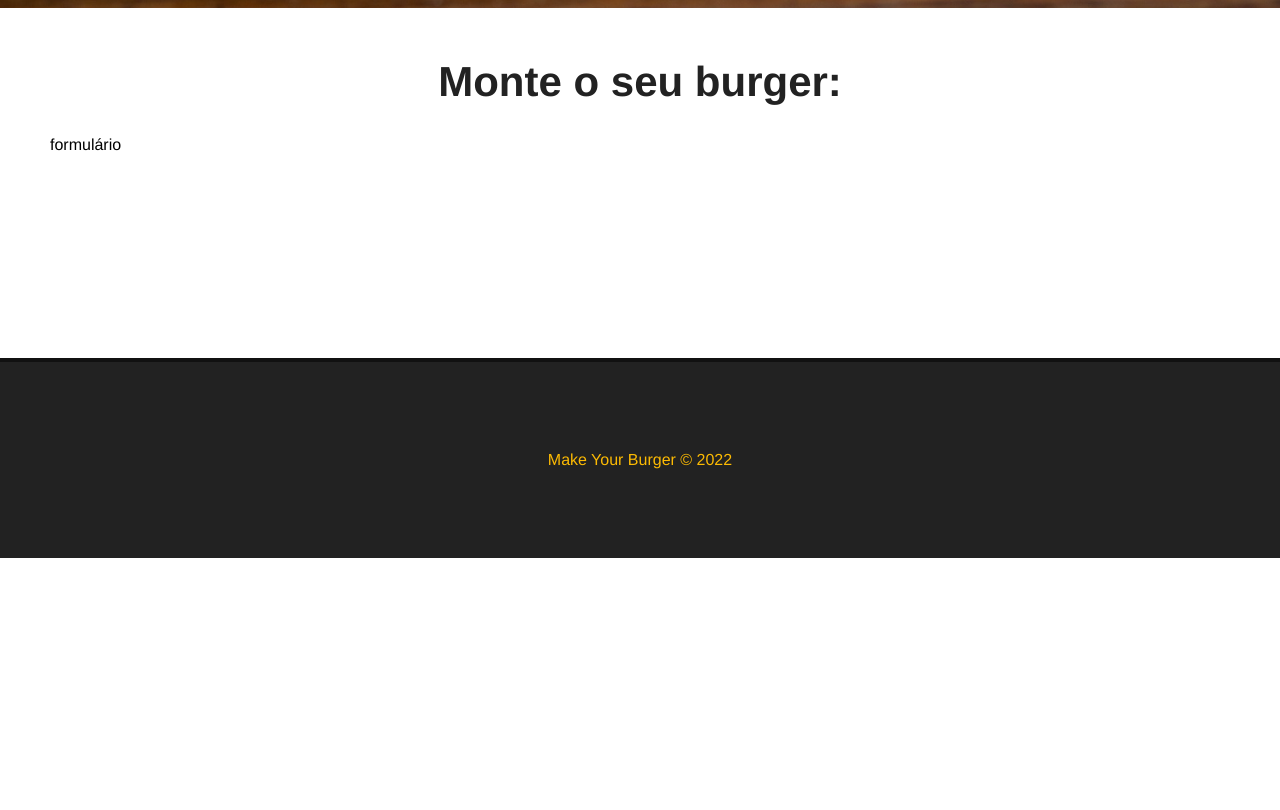
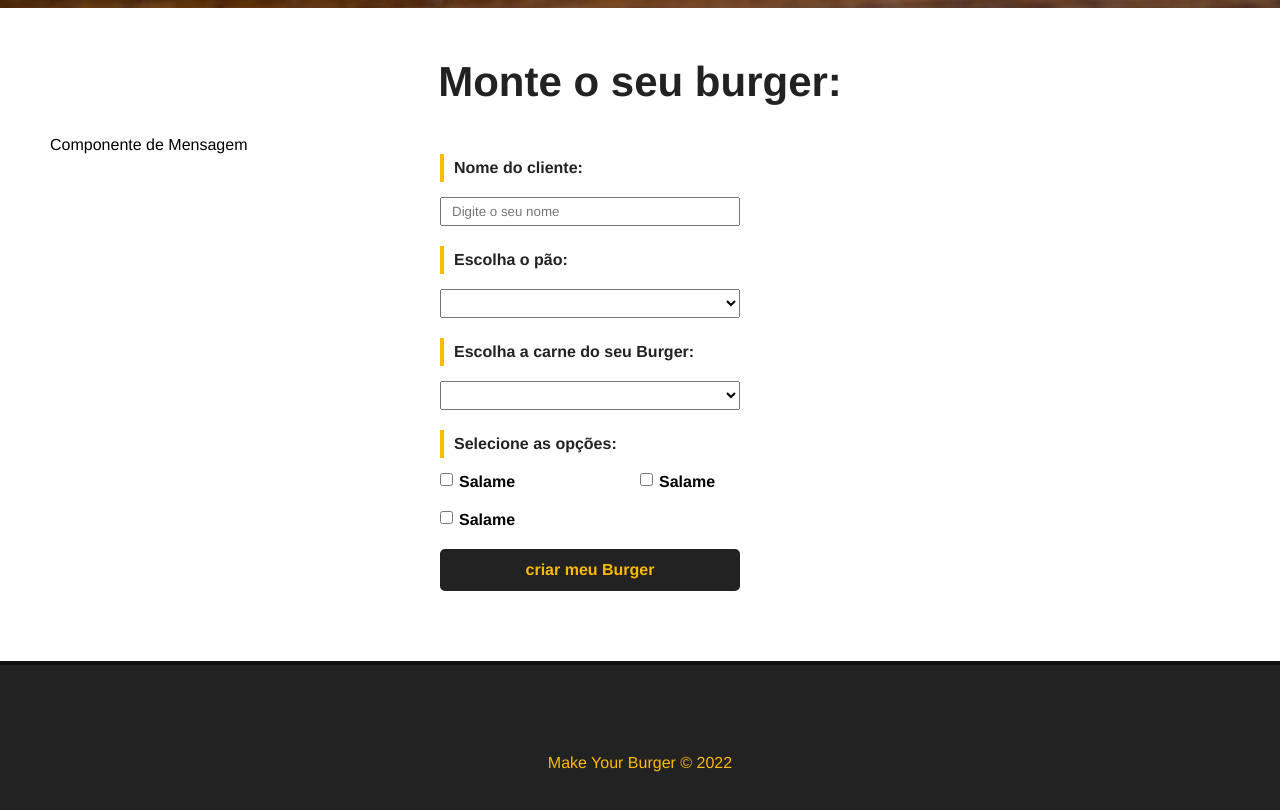
Before and after one commit to thaisquesada/learning-vue, a Vue app in the folder make_your_burger/: page / in a window 1280 px wide. Shown: the part 580-1390 px from the top of the page. Before the commit the page ends 1138 px from the top, so only its background shows below. Built offline with nearby package versions, Linux system fonts and the light colour scheme.

Commit message:
formulário de cadastro (criação e estilização) 🐱‍💻

```diff
--- /dev/null
+++ b/make_your_burger/src/components/BurgerForm.vue
@@ -0,0 +1,123 @@
+<template>
+  <div>
+    <p>Componente de Mensagem</p>
+    <div>
+      <form id="burger-form">
+        <div class="input-container">
+          <label for="nome">Nome do cliente:</label>
+          <input type="text" id="nome" name="name" v-model="nome" placeholder="Digite o seu nome"/>
+        </div>
+        <div class="input-container">
+          <label for="pao">Escolha o pão:</label>
+          <select name="pao" id="pao" v-model="pao">
+            <option value="">Selecione o seu pão:</option>
+            <option value="">Integral</option>
+          </select>
+        </div>
+        <div class="input-container">
+          <label for="carne">Escolha a carne do seu Burger:</label>
+          <select name="carne" id="carne" v-model="carne">
+            <option value="">Selecione o tipo de carne:</option>
+            <option value="maminha">Maminha</option>
+          </select>
+        </div>
+        <div id="opcoes-container" class="input-container">
+          <label id="opcoes-title">Selecione as opções:</label>
+          <div class="checkbox-container">
+            <input type="checkbox" name="opcoes" v-model="opcoes" value="salame">
+            <span>Salame</span>
+          </div>
+          <div class="checkbox-container">
+            <input type="checkbox" name="opcoes" v-model="opcoes" value="salame">
+            <span>Salame</span>
+          </div>
+          <div class="checkbox-container">
+            <input type="checkbox" name="opcoes" v-model="opcoes" value="salame">
+            <span>Salame</span>
+          </div>
+        <div class="input-container">
+            <input type="submit" class="submit-btn" value="criar meu Burger">
+        </div>
+        </div>
+      </form>
+    </div>
+  </div>
+</template>
+
+<script>
+export default {
+  name: "BurgerForm",
+};
+</script>
+
+<style scoped>
+
+   #burger-form {
+        max-width: 400px;
+        margin: 0 auto;
+    }
+
+    .input-container {
+        display: flex;
+        flex-direction: column;
+        margin-bottom: 20px;
+    }
+
+    label {
+        font-weight: bold;
+        margin-bottom: 15px;
+        color: #222;
+        padding: 5px 10px;
+        border-left: 4px solid #FCBA03;
+    }
+
+    input, select {
+        padding: 5px 10px;
+        width: 300px;
+    }
+
+    #opcoes-container {
+        flex-direction: row;
+        flex-wrap: wrap;
+    }
+
+    #opcoes-title {
+        width: 100%;
+    }
+
+    .checkbox-container {
+        display: flex;
+        align-items: flex-start;
+        width: 50%;
+        margin-bottom: 20px;
+    }
+
+    .checkbox-container span,
+    .checkbox-container input {
+        width: auto;
+    }
+
+    .checkbox-container span {
+        margin-left: 6px;
+        font-weight: bold;
+    }
+
+    .submit-btn {
+        background-color: #222;
+        color: #FCBA03;
+        font-size: 16px;
+        font-weight: bold;
+        border: 2px solid #222;
+        padding: 10px;
+        margin: 0 auto;
+        cursor: pointer;
+        transition: .5s;
+        border-radius: 5px;
+    }
+
+    .submit-btn:hover {
+        background-color: transparent;
+        color: #222;
+    }
+
+</style>
--- a/make_your_burger/src/views/Home.vue
+++ b/make_your_burger/src/views/Home.vue
@@ -2,18 +2,21 @@
   <Banner />
   <div class="main-container">
     <h1>Monte o seu burger:</h1>
-    <p>formulário</p>
+    <BurgerForm />
   </div>
 </template>
 
 <script>
 import Banner from "../components/Banner.vue";
+import BurgerForm from "@/components/BurgerForm.vue";
 
   export default {
     name: "Home",
     components: {
-      Banner
-    }
+    Banner,
+    BurgerForm,
+    BurgerForm
+}
   }
 
 </script>
```
